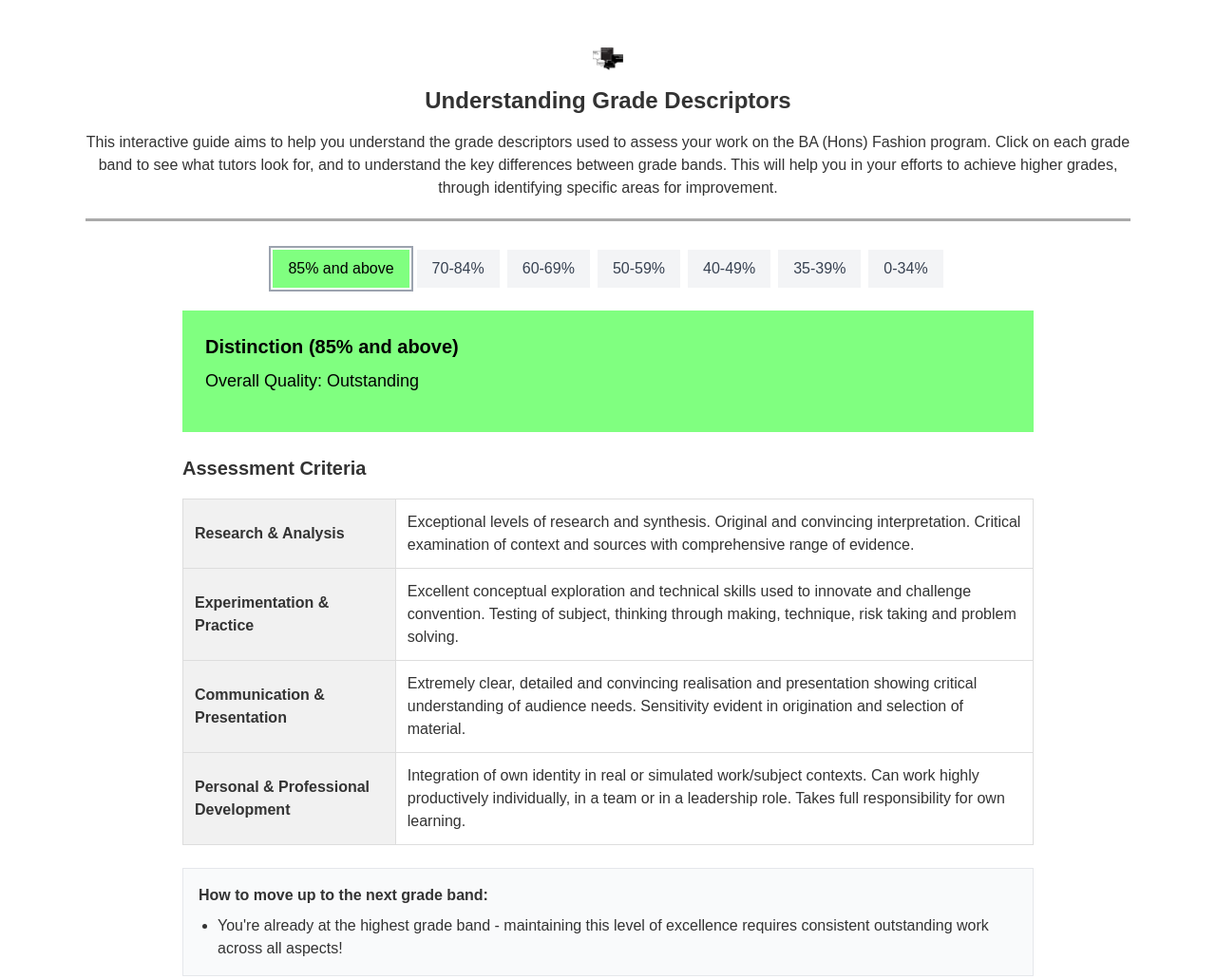
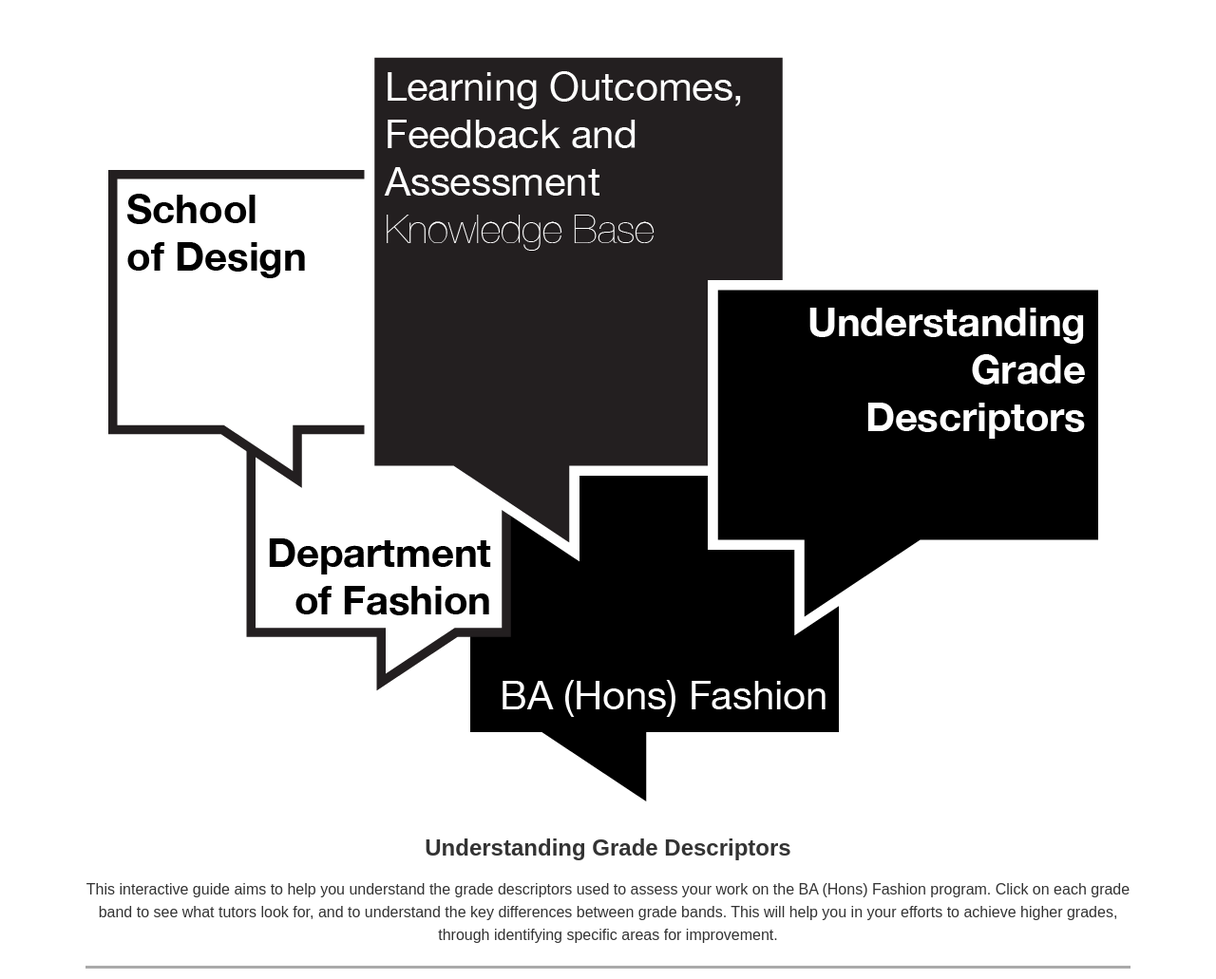
Before and after one commit to MounseyWood/Visual-Grade_Descriptors_v2, a plain HTML site: page index.html in a window 1280 px wide. Shown: the top 1031 px of the page at 95% size. Drawn offline with nearby package versions, Linux system fonts and the light colour scheme.

Commit message:
Update index.html

```diff
--- a/index.html
+++ b/index.html
@@ -102,7 +102,7 @@
     <div class="ku-content-wrapper">
         <div class="ku-content">
             <div class="header">
-                <img src="understanding_grade_descriptors_BA_Fashion.png" alt="Kingston School of Art Logo" class="h-6 mb-4 mx-auto block">
+                <img src="understanding_grade_descriptors_BA_Fashion.png" alt="Kingston School of Art Logo" class="h-30 mb-4 mx-auto block">
                 <h1 class="text-2xl font-bold mb-4">Understanding Grade Descriptors</h1>
                 <p>This interactive guide aims to help you understand the grade descriptors used to assess your work on the BA (Hons) Fashion program. Click on each grade band to see what tutors look for, and to understand the key differences between grade bands. This will help you in your efforts to achieve higher grades, through identifying specific areas for improvement.</p>
             </div>
```
